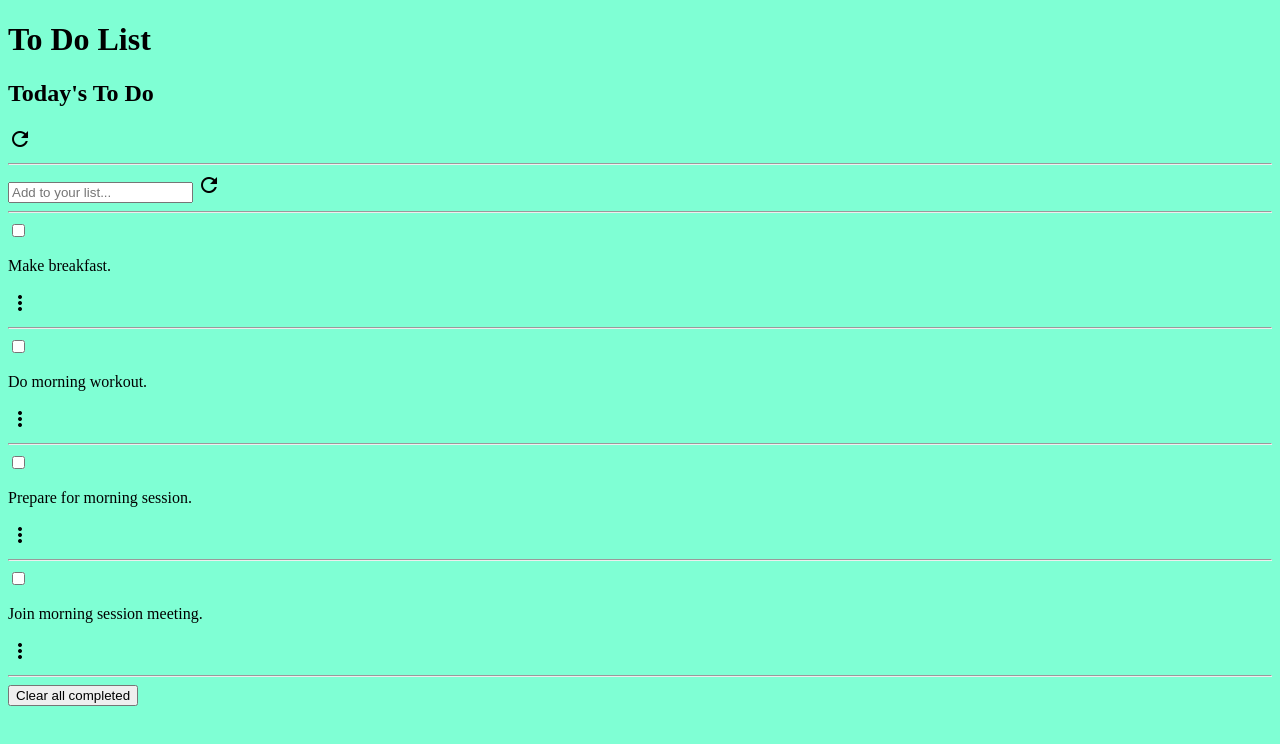
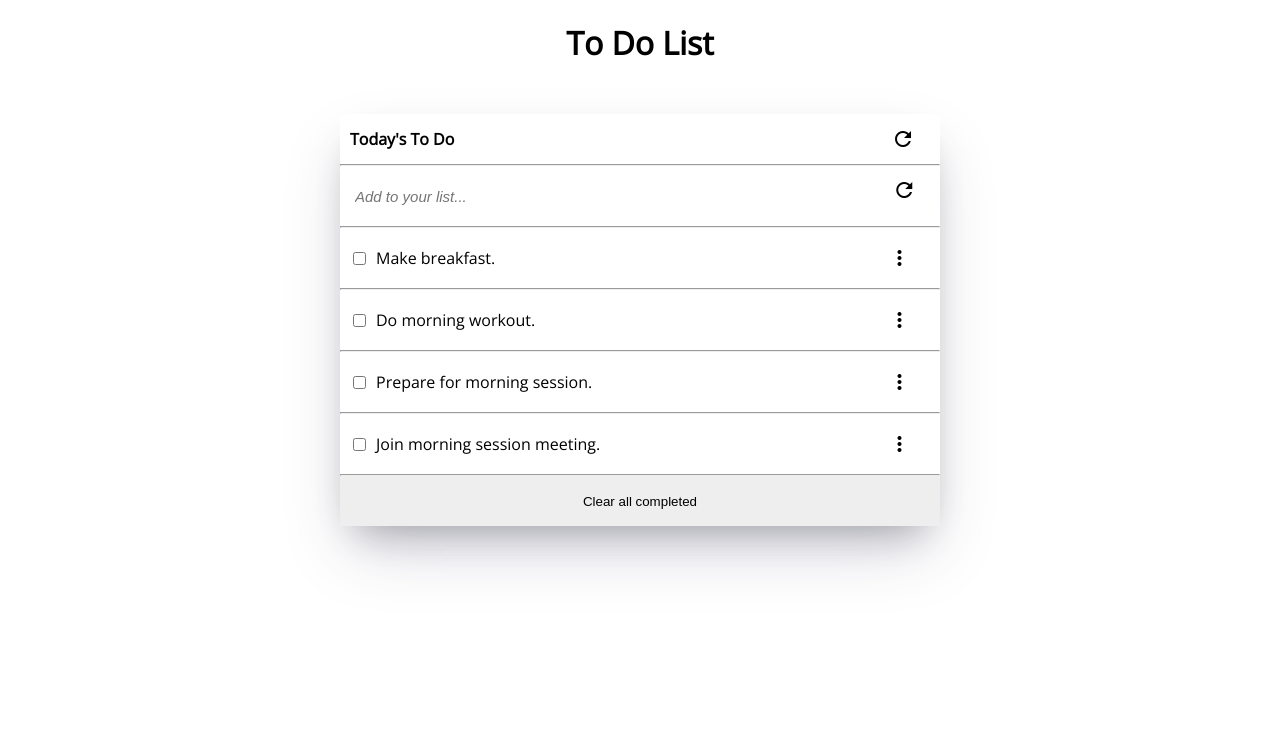
Before and after one commit to Lembani/to-do-list, a website built with webpack: page src/index.html in a window 1280 px wide. Built offline with nearby package versions, Linux system fonts and the light colour scheme.

Commit message:
Update Styles for all elements

```diff
--- a/src/style.css
+++ b/src/style.css
@@ -1,3 +1,115 @@
 body {
-  background-color: aquamarine;
+  font-family: 'Open Sans', sans-serif;
+  background-color: #fff;
 }
+
+.main-heading {
+  text-align: center;
+  margin-bottom: 50px;
+}
+
+.todo-container {
+  width: 600px;
+  min-height: 150px;
+  margin: 0 auto;
+  margin-top: 50px;
+  box-shadow: rgba(50, 50, 93, 0.25) 0px 30px 60px -12px, rgba(0, 0, 0, 0.3) 0px 18px 36px -18px;
+}
+
+.todo-header {
+  display: flex;
+  flex-direction: row;
+  justify-content: space-between;
+  align-items: center;
+  padding: 0 10px;
+  height: 50px;
+}
+
+.title {
+  margin: 0;
+  font-size: 16px;
+}
+.refresh {
+  margin-right: 15px;
+}
+
+hr {
+  margin: 0;
+}
+
+.add-task-container {
+  height: 50px;
+  padding: 5px;
+}
+
+.add-task-input {
+  border: 0;
+  border-radius: 0;
+  width: 90%;
+  height: inherit;
+  padding-left: 10px;
+}
+
+.add-task-input::placeholder {
+  font-style: italic;
+  font-size: 15px;
+  font-weight: 200;
+}
+
+.add-task-btn {
+  display: inline;
+  border: 0;
+  border-radius: 0;
+  background-color: #fff;
+  height: inherit;
+}
+
+.add-task-btn:hover {
+  cursor: pointer;
+}
+
+.tasks-container {
+  display: flex;
+  flex-direction: row;
+  justify-content: flex-start;
+  align-items: center;
+  height: 50px;
+  padding: 5px;
+}
+
+.check {
+  margin: 0 8px;
+}
+
+.description {
+  width: 85%;
+  margin: 0 2px;
+}
+
+.edit-icon {
+  margin: 0 8px;
+}
+
+.edit-icon:hover {
+  cursor: move;
+}
+
+.clear {
+  height: 50px;
+  padding: 0;
+  position: relative;
+  bottom: 0;
+  text-align: center;
+}
+
+.clear-btn {
+  height: inherit;
+  width: 100%;
+  border: 0;
+  background-color: #eee;
+}
+
+.clear-btn:hover {
+  cursor: pointer;
+  text-decoration: underline;
+}
```
